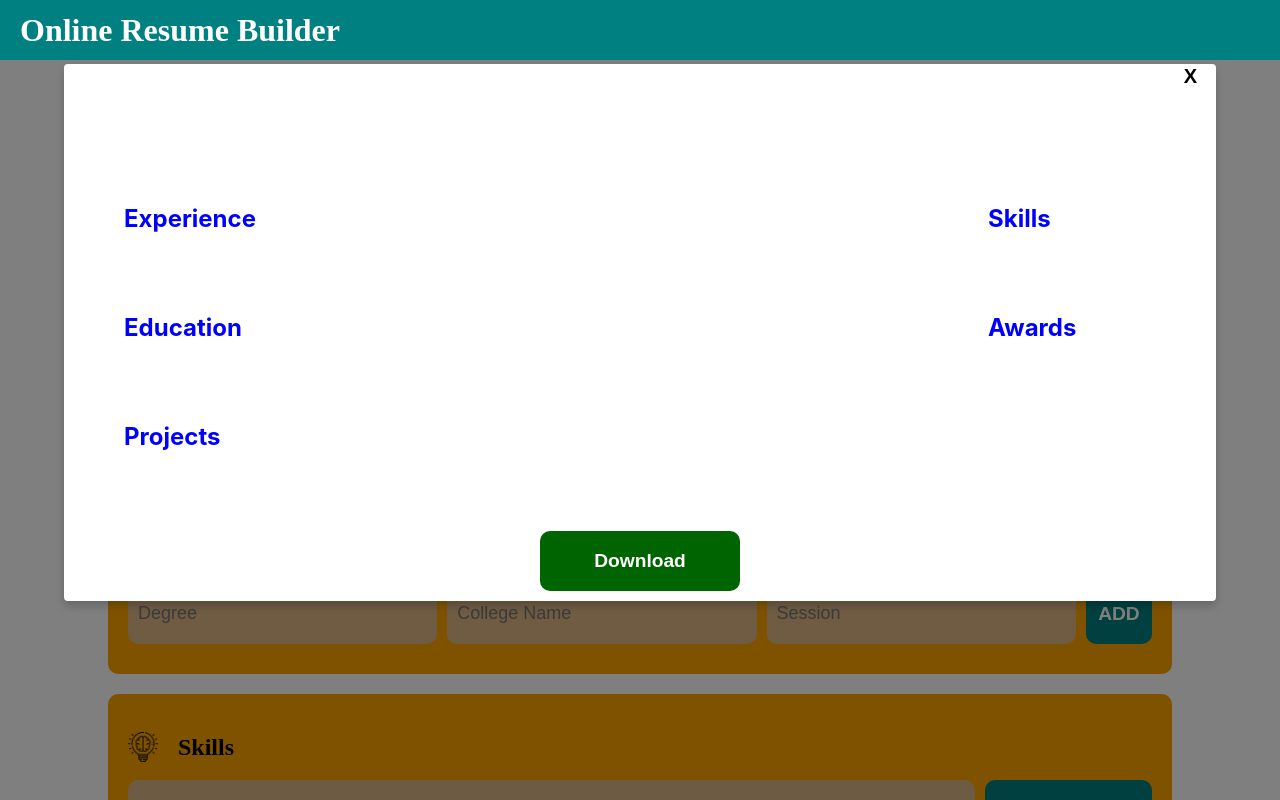
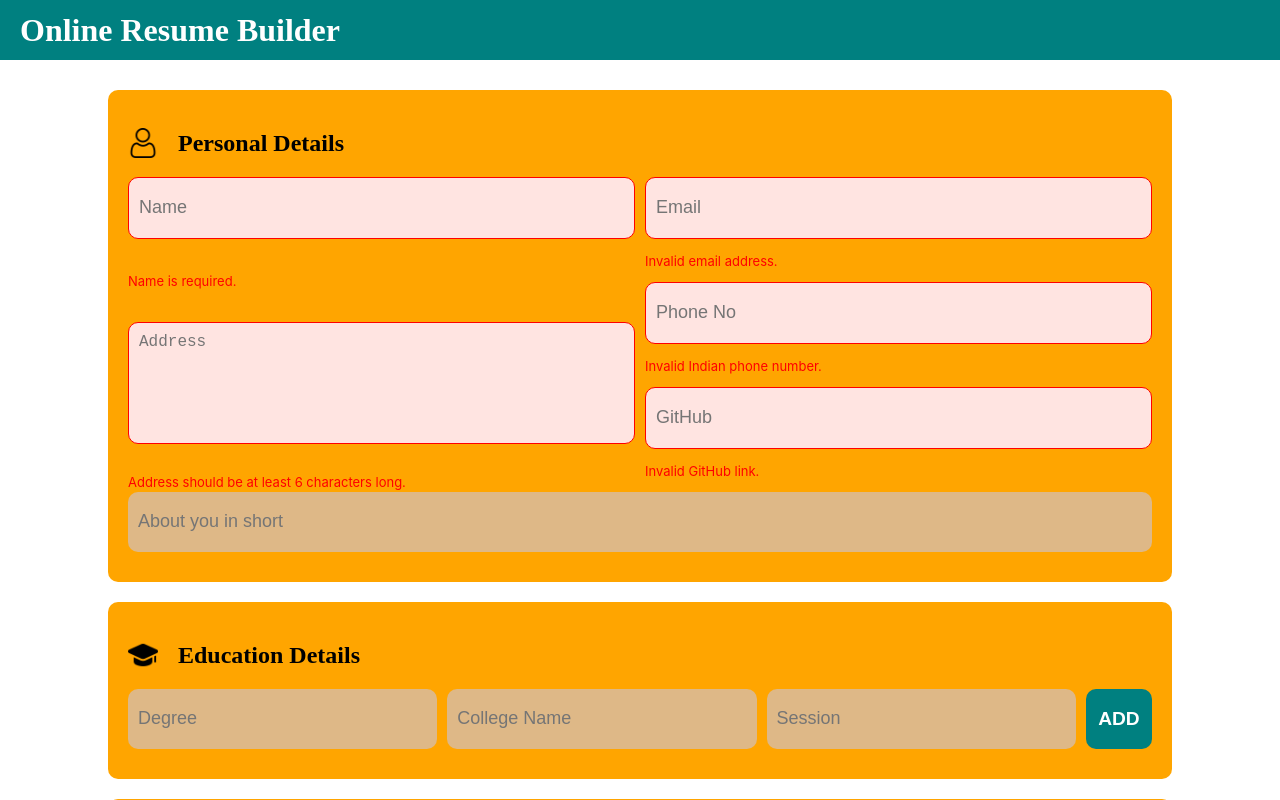
Before and after one commit to shyam-amahahealth/Resume-Builder, a React (Create React App) app: page / in a window 1280 px wide. Both pictures are taken after a click on the button "Preview". Shown: the top 800 px of the page. Built offline with nearby package versions, Linux system fonts and the light colour scheme.

Commit message:
Validation is done

```diff
--- a/src/App.js
+++ b/src/App.js
@@ -20,6 +20,7 @@ import EducationDetailsForm from "./components/EducationDetailsForm";
 import ExperienceDetailsForm from "./components/ExperienceDetailsForm";
 import PersonalDetailsForm from "./components/PersonalDetailsForm";
 import ProjectDetailsForm from "./components/ProjectDetailsForm";
+import { validateForm } from "./functions/validate";
 
 const rootReducer = combineReducers({
   PersonalDetails: PersonalDetailReducer,
@@ -34,21 +35,24 @@ const persistConfig = {
   key: "root",
   storage,
 };
-
 const persistedReducer = persistReducer(persistConfig, rootReducer);
 
 const App = () => {
   const store = createStore(persistedReducer);
   const persistor = persistStore(store);
-
+  const [error, setError] = useState({});
   const [modalOpen, setModalOpen] = useState(false);
 
   const openModal = () => {
+    const errors = validateForm(store);
+    setError(errors);
     window.scrollTo({
       top: 0,
       behavior: "smooth",
     });
-    setModalOpen(true);
+    if (Object.keys(errors).length === 0) {
+      setModalOpen(true);
+    }
   };
 
   const closeModal = () => {
@@ -60,7 +64,7 @@ const App = () => {
       <PersistGate loading={null} persistor={persistor}>
         <MainContainer>
           <Navbar title="Online Resume Builder" />
-          <PersonalDetailsForm />
+          <PersonalDetailsForm error={error} setError={setError} />
           <EducationDetailsForm />
           <SkillsDetailsForm />
           <ProjectDetailsForm />
--- a/src/components/PersonalDetailsForm.js
+++ b/src/components/PersonalDetailsForm.js
@@ -19,7 +19,8 @@ import {
   updateName,
   updatePhone,
 } from "../store/action/personalDetailActions";
-const PersonalDetailsForm = () => {
+
+const PersonalDetailsForm = ({ error, setError }) => {
   const dispatch = useDispatch();
   const personalData = useSelector((state) => state.PersonalDetails);
 
@@ -35,11 +36,13 @@ const PersonalDetailsForm = () => {
             value={personalData.name}
             placeholder={"Name"}
             onChange={(event) => dispatch(updateName(event.target.value))}
+            error={error.name}
           />
           <Textarea
             value={personalData.address}
             placeholder={"Address"}
             onChange={(event) => dispatch(updateAddress(event.target.value))}
+            error={error.address}
           />
         </TextInputInnerContainer>
         <TextInputInnerContainer>
@@ -47,16 +50,19 @@ const PersonalDetailsForm = () => {
             value={personalData.email}
             placeholder={"Email"}
             onChange={(event) => dispatch(updateEmail(event.target.value))}
+            error={error.email}
           />
           <TextInput
             value={personalData.phone}
             placeholder={"Phone No"}
             onChange={(event) => dispatch(updatePhone(event.target.value))}
+            error={error.phone}
           />
           <TextInput
             value={personalData.github}
             placeholder={"GitHub"}
             onChange={(event) => dispatch(updateGithub(event.target.value))}
+            error={error.github}
           />
         </TextInputInnerContainer>
       </TextInputContainer>
@@ -70,4 +76,5 @@ const PersonalDetailsForm = () => {
     </FormContainer>
   );
 };
+
 export default PersonalDetailsForm;
--- a/src/components/TextInput.js
+++ b/src/components/TextInput.js
@@ -1,13 +1,19 @@
 import React from "react";
-import { TextInputFeild } from "../styles/TextInputStyles";
-const TextInput = ({ placeholder, value, onChange, type }) => {
+import { TextInputFeild, ErrorText } from "../styles/TextInputStyles";
+
+const TextInput = ({ placeholder, value, onChange, type, error }) => {
   return (
+    <>
       <TextInputFeild
         type={type}
         placeholder={placeholder}
         value={value}
         onChange={onChange}
+        isError={error}
       />
+      {error && <ErrorText>{error}</ErrorText>}
+    </>
   );
 };
+
 export default TextInput;
--- a/src/components/Textarea.js
+++ b/src/components/Textarea.js
@@ -1,12 +1,18 @@
 import React from "react";
-import { TextareaFeild } from "../styles/TextareaStyles";
-const Textarea = ({ placeholder, value, onChange }) => {
+import { TextareaFeild, ErrorText } from "../styles/TextareaStyles";
+const Textarea = ({ placeholder, value, onChange, type, error }) => {
   return (
-    <TextareaFeild
-      placeholder={placeholder}
-      value={value}
-      onChange={onChange}
-    />
+    <>
+      <TextareaFeild
+        type={type}
+        placeholder={placeholder}
+        value={value}
+        onChange={onChange}
+        isError={error}
+      />
+      {error && <ErrorText>{error}</ErrorText>}
+    </>
   );
 };
+
 export default Textarea;
--- /dev/null
+++ b/src/functions/validate.js
@@ -0,0 +1,49 @@
+export const validateForm = (store) => {
+  const personalDetails = store.getState();
+  const name = personalDetails.PersonalDetails.name;
+  const email = personalDetails.PersonalDetails.email;
+  const githubLink = personalDetails.PersonalDetails.github;
+  const mobile = personalDetails.PersonalDetails.phone;
+  const address = personalDetails.PersonalDetails.address;
+  const errors = {};
+  if (!name) {
+    errors.name = "Name is required.";
+  }
+
+  if (!isValidGitHubLink(githubLink)) {
+    errors.github = "Invalid GitHub link.";
+  }
+
+  if (!isValidEmail(email)) {
+    errors.email = "Invalid email address.";
+  }
+
+  if (!isValidIndianMobileNumber(mobile)) {
+    errors.phone = "Invalid Indian phone number.";
+  }
+
+  if (!isValidAddress(address)) {
+    errors.address = "Address should be at least 6 characters long.";
+  }
+
+  return errors;
+};
+
+function isValidGitHubLink(link) {
+  const githubProfileRegex = /^https:\/\/github\.com\/[a-zA-Z0-9_-]+(?:\/)?$/;
+  return githubProfileRegex.test(link);
+}
+
+function isValidEmail(email) {
+  const emailRegex = /^[a-zA-Z0-9._%+-]+@[a-zA-Z0-9.-]+\.[a-zA-Z]{2,}$/;
+  return emailRegex.test(email);
+}
+
+function isValidIndianMobileNumber(number) {
+  const mobileRegex = /^[6-9]\d{9}$/;
+  return mobileRegex.test(number);
+}
+
+function isValidAddress(address) {
+  return address.trim().length > 5;
+}
--- a/src/styles/TextInputStyles.js
+++ b/src/styles/TextInputStyles.js
@@ -1,11 +1,18 @@
 import styled from "styled-components";
+
 export const TextInputFeild = styled.input`
   font-size: large;
-  background-color: burlywood;
-  border: none;
+  background-color: ${(props) => (props.isError ? "mistyrose" : "burlywood")};
+  border: ${(props) => (props.isError ? "1px solid red" : "none")};
   width: -webkit-fill-available;
   height: 40px;
   border-radius: 10px;
   padding: 10px;
   margin-bottom: 10px;
 `;
+
+export const ErrorText = styled.p`
+  color: red;
+  font-size: small;
+  margin-top: 4px;
+`;
--- a/src/styles/TextareaStyles.js
+++ b/src/styles/TextareaStyles.js
@@ -1,12 +1,20 @@
 import styled from "styled-components";
 export const TextareaFeild = styled.textarea`
   font-size: large;
-  background-color: burlywood;
-  border: none;
+  background-color: ${(props) => (props.isError ? "mistyrose" : "burlywood")};
+  border: ${(props) => (props.isError ? "1px solid red" : "none")};
   width: -webkit-fill-available;
   height: 100px;
   border-radius: 10px;
   padding: 10px;
+  resize: none;
   margin-bottom: 10px;
-  resize: none;
 `;
+
+export const ErrorText = styled.p`
+  color: red;
+  font-size: small;
+  margin-top: 0px;
+  margin-bottom: 2px;
+  padding: 0px;
+`;
```
Lines whose indentation alone changed are shown as unchanged.
